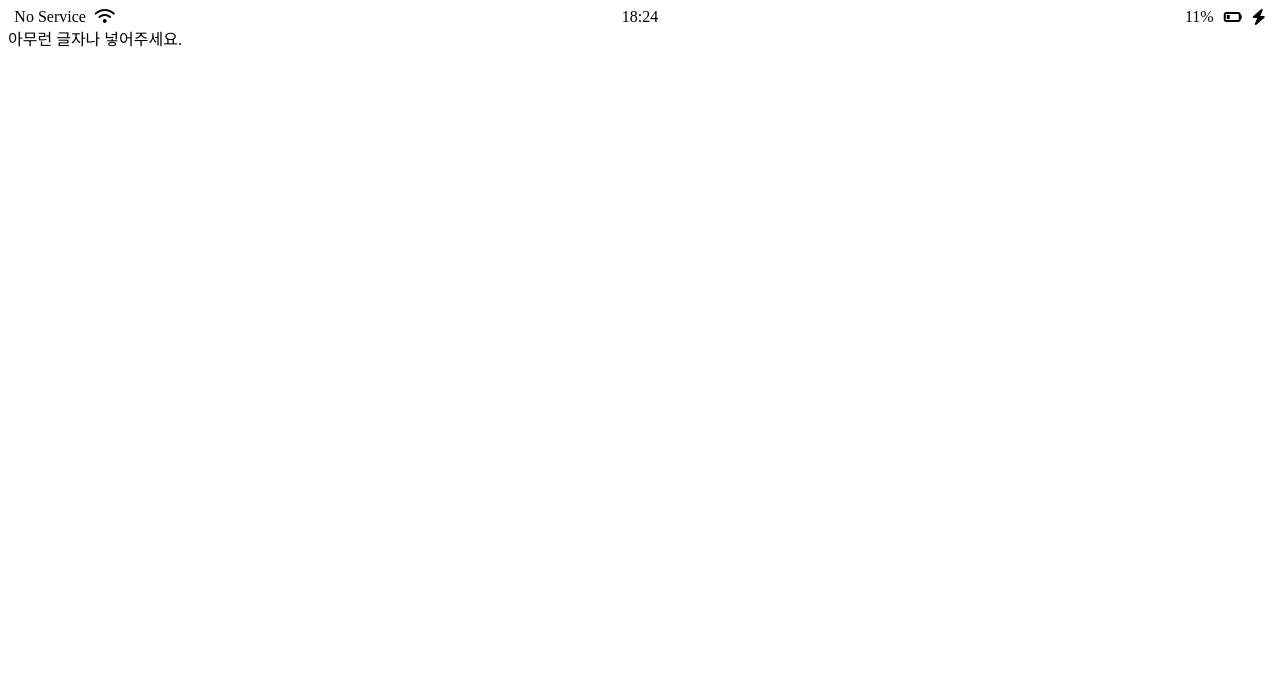
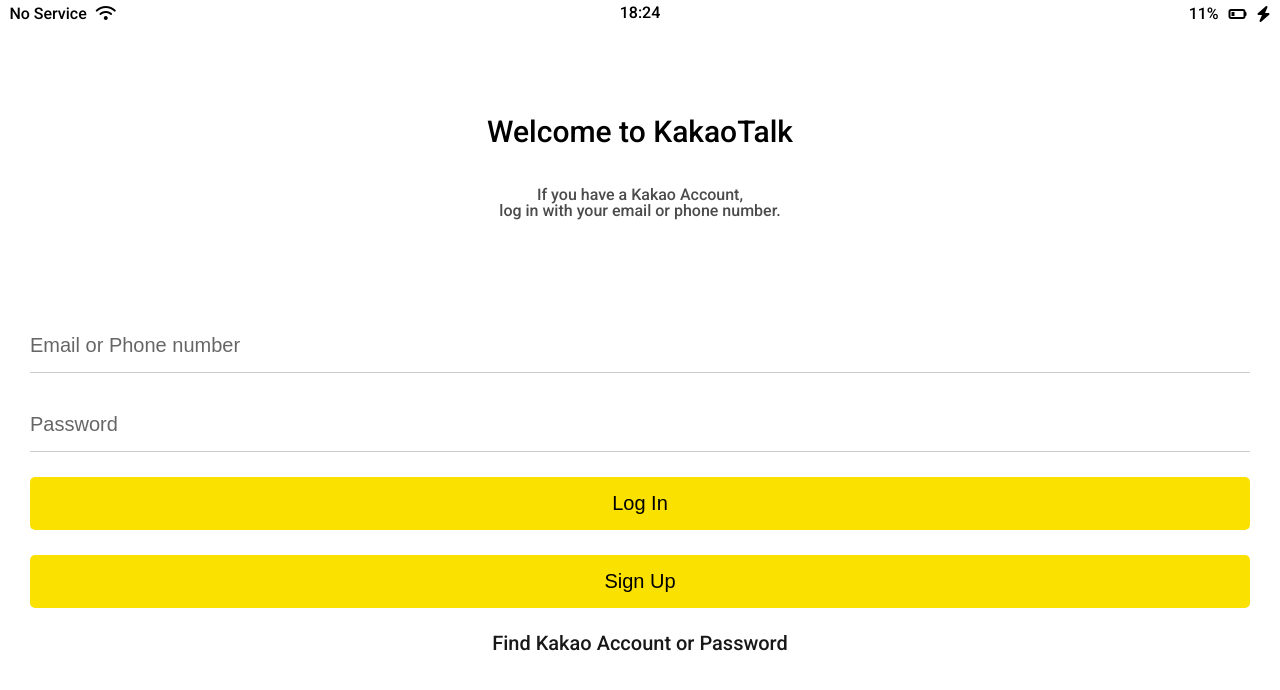
Before and after one commit to SHJcompany/Test3, a plain HTML site: page index.html in a window 1280 px wide. Drawn offline with Linux system fonts and the light colour scheme.

Commit message:
CSS최종
CSS최종

```diff
--- /dev/null
+++ b/css/reset.css
@@ -0,0 +1,47 @@
+html, body, div, span, applet, object, iframe,
+h1, h2, h3, h4, h5, h6, p, blockquote, pre,
+a, abbr, acronym, address, big, cite, code,
+del, dfn, em, img, ins, kbd, q, s, samp,
+small, strike, strong, sub, sup, tt, var,
+b, u, i, center,
+dl, dt, dd, ol, ul, li,
+fieldset, form, label, legend,
+table, caption, tbody, tfoot, thead, tr, th, td,
+article, aside, canvas, details, embed,
+figure, figcaption, footer, header, hgroup,
+menu, nav, output, ruby, section, summary,
+time, mark, audio, video {
+	margin: 0;
+	padding: 0;
+	border: 0;
+	font-size: 100%;
+	font: inherit;
+	vertical-align: baseline;
+}
+/* HTML5 display-role reset for older browsers */
+article, aside, details, figcaption, figure,
+footer, header, hgroup, menu, nav, section {
+	display: block;
+}
+body {
+	line-height: 1;
+}
+ol, ul {
+	list-style: none;
+}
+blockquote, q {
+	quotes: none;
+}
+blockquote:before, blockquote:after,
+q:before, q:after {
+	content: '';
+	content: none;
+}
+table {
+	border-collapse: collapse;
+	border-spacing: 0;
+}
+
+input:focus {
+	outline : none;
+}
--- /dev/null
+++ b/css/status-bar.css
@@ -0,0 +1,28 @@
+.status-bar {
+    display : flex ;
+    justify-content : center ;
+    padding : 5px 3px ;
+}
+
+.status-bar__column {
+    width : 33% ;
+}
+
+.status-bar__column:first-child span{
+    margin-right : 5px;
+}
+
+.status-bar__column:nth-child(2) {
+    display : flex;
+    justify-content : center;
+}
+
+.status-bar__column:last-child {
+    display : flex;
+    justify-content : flex-end;
+    align-items : center;
+}
+
+.status-bar__column:last-child .fa-battery-quarter{
+    margin : 0px 10px;
+}
--- a/css/styles.css
+++ b/css/styles.css
@@ -1,27 +1,66 @@
-.status-bar {
-    display : flex ;
-    justify-content : center ;
+@import "reset.css";
+@import "status-bar.css";
+@import url('https://fonts.googleapis.com/css2?family=Roboto:wght@500&display=swap');
+@import "variable.css";
+
+body {
+    font-family: 'Roboto', sans-serif;
 }
 
-.status-bar__column {
-    width : 33% ;
-}
-
-.status-bar__column:first-child span{
-    margin-right : 5px;
-}
-
-.status-bar__column:nth-child(2) {
+.welcome-header {
+    margin-top: 90px;
+    margin-bottom : 100px;
+    text-align : center;
     display : flex;
-    justify-content : center;
-}
-
-.status-bar__column:last-child {
-    display : flex;
-    justify-content : flex-end;
+    flex-direction : column;
     align-items : center;
 }
 
-.status-bar__column:last-child .fa-battery-quarter{
-    margin : 0px 10px;
+.welcome-header__title {
+    margin-bottom : 40px;
+    font-size : 30px;
 }
+
+.welcome-header__text {
+    opacity : 0.7;
+    font-size : 16px;
+}
+
+#login-form {
+    display : flex;
+    flex-direction : column;
+    margin : 0px 30px;
+}
+
+#login-form input {
+    border : none;
+    padding : 15px 0px ;
+    font-size : 20px;
+    margin-bottom : 25px;
+}
+
+#login-form input:focus {
+    border-color : var(--yellow);
+}
+
+#login-form input::placeholder {
+    color : rgba(0, 0, 0, 0.6);
+}
+
+#login-form input[type="submit"]{
+    background-color : var(--yellow);
+    cursor : pointer ;
+    border-radius : 5px;
+}
+
+#login-form input:not([type="submit"]){
+    border-bottom : 1px solid rgba(0, 0, 0, 0.2);
+}
+
+#login-form a {
+    text-align : center;
+    text-decoration : none;
+    color : inherit;
+    font-size : 20px;
+    opacity : 0.9;
+}
--- /dev/null
+++ b/css/variable.css
@@ -0,0 +1,3 @@
+:root {
+    --yellow : #FAE100
+}
--- a/index.html
+++ b/index.html
@@ -22,9 +22,26 @@
             <i class="fas fa-bolt"></i>
         </div>
     </div>
+
+    <header class = "welcome-header">
+        <h1 class = "welcome-header__title">Welcome to KakaoTalk</h1>
+        <p class = "welcome-header__text">
+            If you have a Kakao Account,
+        </p>
+        <p class = "welcome-header__text">
+            log in with your email or phone number.
+        </p>
+    </header>
+
+    <form id = "login-form">
+        <input type = "text" placeholder = "Email or Phone number" />
+        <input type = "password" placeholder = "Password" />
+        <input type = "submit" value = "Log In" />
+        <input type = "submit" value = "Sign Up" />
+        <a href = "#">Find Kakao Account or Password</a>
+    </form>
+
     <script src="https://kit.fontawesome.com/6478f529f2.js"
     crossorigin="anonymous"></script>
 </body>
 </html>
-
-아무런 글자나 넣어주세요.
```
